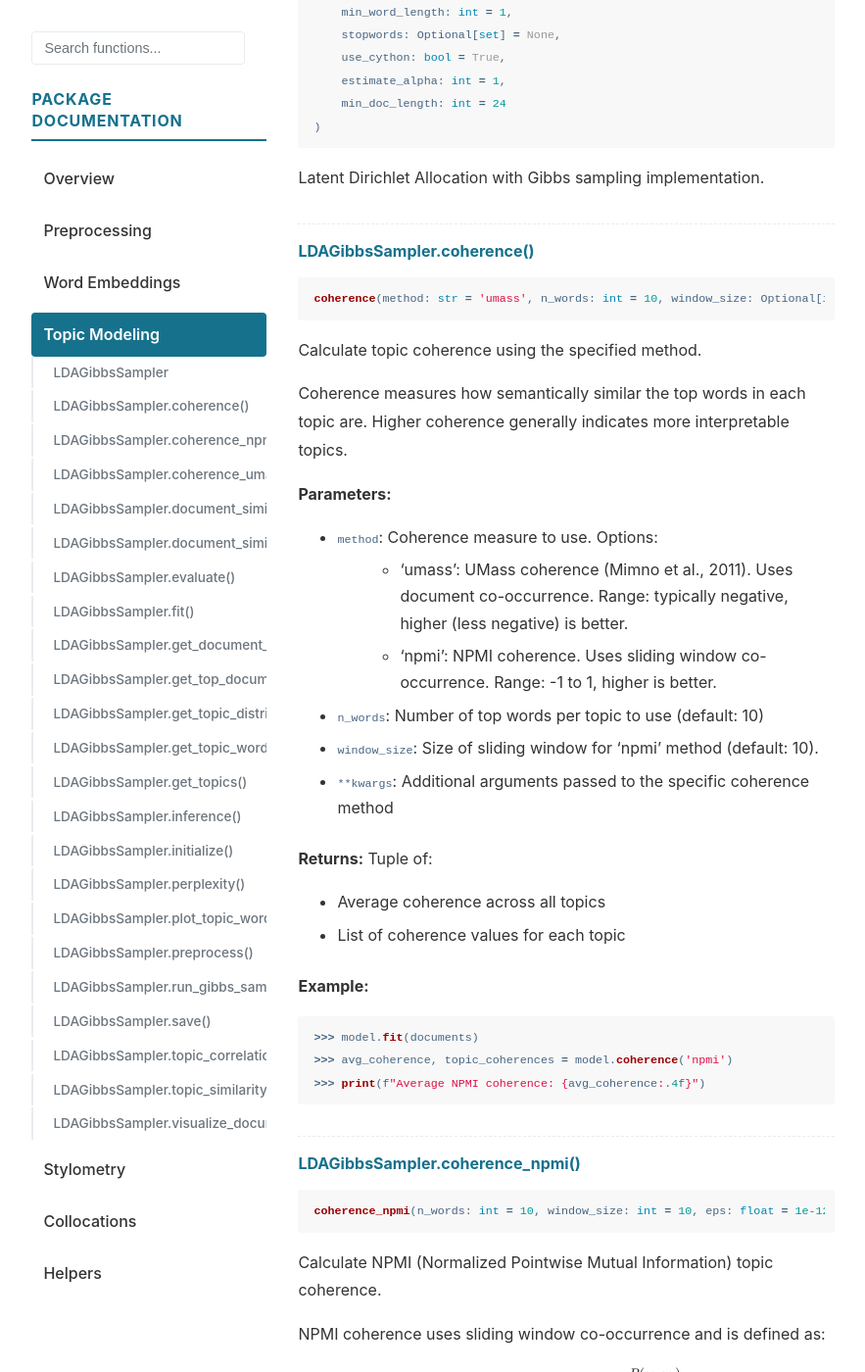
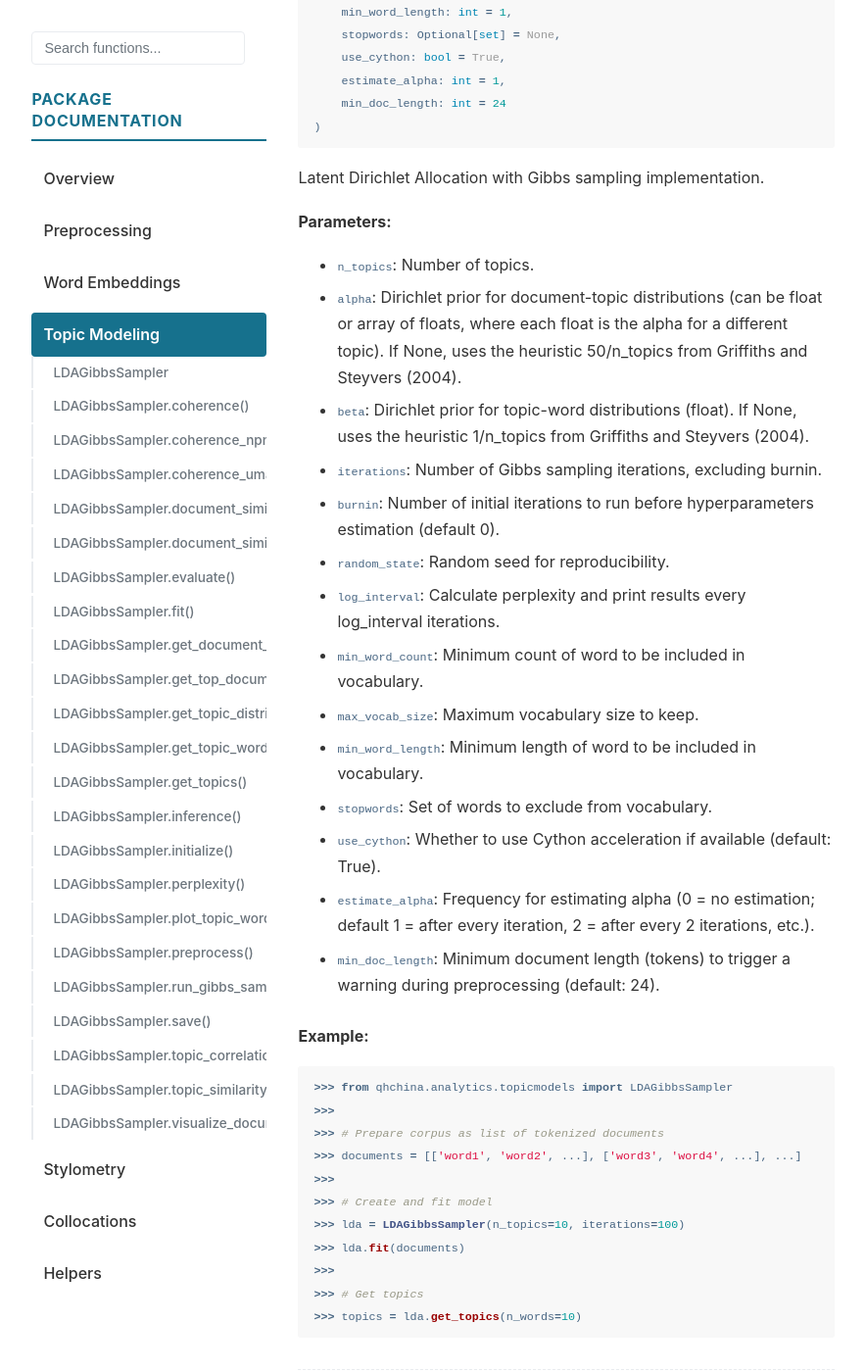
Before and after one commit to mcjkurz/qhchina, a Jekyll site: the page built from docs/pkg_docs/topic_modeling/index.md, in a window 1280 px wide and 1400 px high, scrolled down 1325 px. Shown: the whole window at 98% size, without its empty margins (198-1081 px from the left). Built offline with Jekyll 4.4.1, drawn with Linux system fonts in a browser that asks for light colours.

Commit message:
documentation

````diff
--- a/docs/pkg_docs/topic_modeling/index.md
+++ b/docs/pkg_docs/topic_modeling/index.md
@@ -92,6 +92,43 @@ LDAGibbsSampler(
 ```
 
 Latent Dirichlet Allocation with Gibbs sampling implementation.
+
+**Parameters:**
+- `n_topics`: Number of topics.
+- `alpha`: Dirichlet prior for document-topic distributions (can be float or array
+  of floats, where each float is the alpha for a different topic). If None,
+  uses the heuristic 50/n_topics from Griffiths and Steyvers (2004).
+- `beta`: Dirichlet prior for topic-word distributions (float). If None, uses the
+  heuristic 1/n_topics from Griffiths and Steyvers (2004).
+- `iterations`: Number of Gibbs sampling iterations, excluding burnin.
+- `burnin`: Number of initial iterations to run before hyperparameters estimation
+  (default 0).
+- `random_state`: Random seed for reproducibility.
+- `log_interval`: Calculate perplexity and print results every log_interval iterations.
+- `min_word_count`: Minimum count of word to be included in vocabulary.
+- `max_vocab_size`: Maximum vocabulary size to keep.
+- `min_word_length`: Minimum length of word to be included in vocabulary.
+- `stopwords`: Set of words to exclude from vocabulary.
+- `use_cython`: Whether to use Cython acceleration if available (default: True).
+- `estimate_alpha`: Frequency for estimating alpha (0 = no estimation; default 1 =
+  after every iteration, 2 = after every 2 iterations, etc.).
+- `min_doc_length`: Minimum document length (tokens) to trigger a warning during
+  preprocessing (default: 24).
+
+**Example:**
+```python
+>>> from qhchina.analytics.topicmodels import LDAGibbsSampler
+>>>
+>>> # Prepare corpus as list of tokenized documents
+>>> documents = [['word1', 'word2', ...], ['word3', 'word4', ...], ...]
+>>>
+>>> # Create and fit model
+>>> lda = LDAGibbsSampler(n_topics=10, iterations=100)
+>>> lda.fit(documents)
+>>>
+>>> # Get topics
+>>> topics = lda.get_topics(n_words=10)
+```
 
 <h4 id="ldagibbssampler-coherence">LDAGibbsSampler.coherence()</h4>
 
````
Also changed, not shown: 1 other file.
